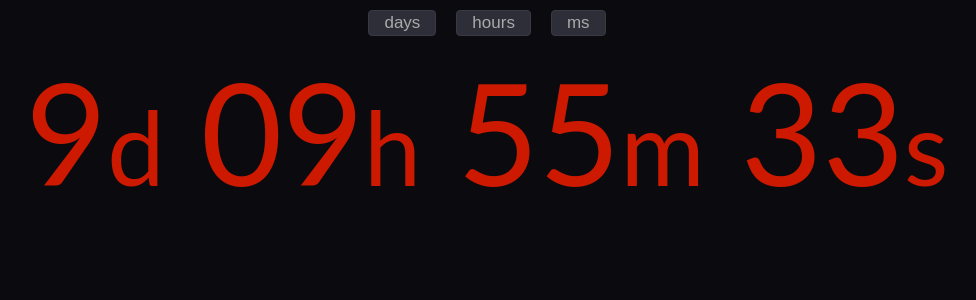
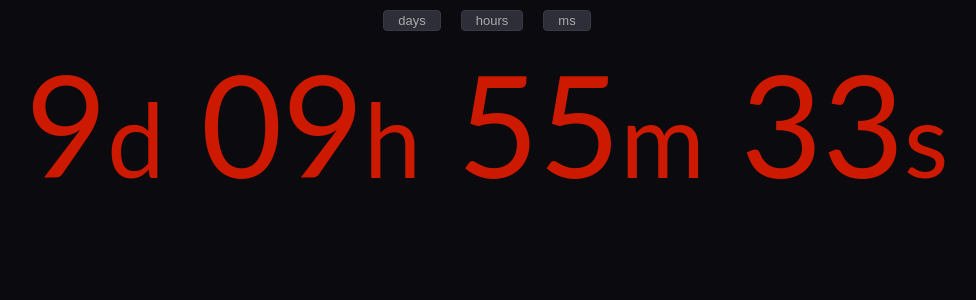
Before and after one commit to 13zebras/clock-timer-alarm, a React (Vite) app: page / in a window 1280 px wide. Shown: the top 300 px of the page, without its empty margins (153-1129 px from the left). Built offline with nearby package versions, Linux system fonts and the light colour scheme.

Commit message:
buttons too large

```diff
--- a/src/App.css
+++ b/src/App.css
@@ -21,8 +21,8 @@ body {
 	/* width: 85px;
 	height: 28px; */
 	display: inline;
-	font-size: 17px;
-	padding: 2px 15px;
+	font-size: 13px;
+	padding: 2px 14px;
 	border-radius: 4px;
 	border: 1px solid hsl(240, 10%, 25%);
 	background-color: hsl(240, 10%, 20%);
@@ -43,7 +43,7 @@ body {
 
 .time {
 	font-family: Lato, Roboto, Helvetica, sans-serif;
-	margin-top: 0.7rem;
+	margin-top: 0.5rem;
 
 	color: #cc1900;
 }
```
